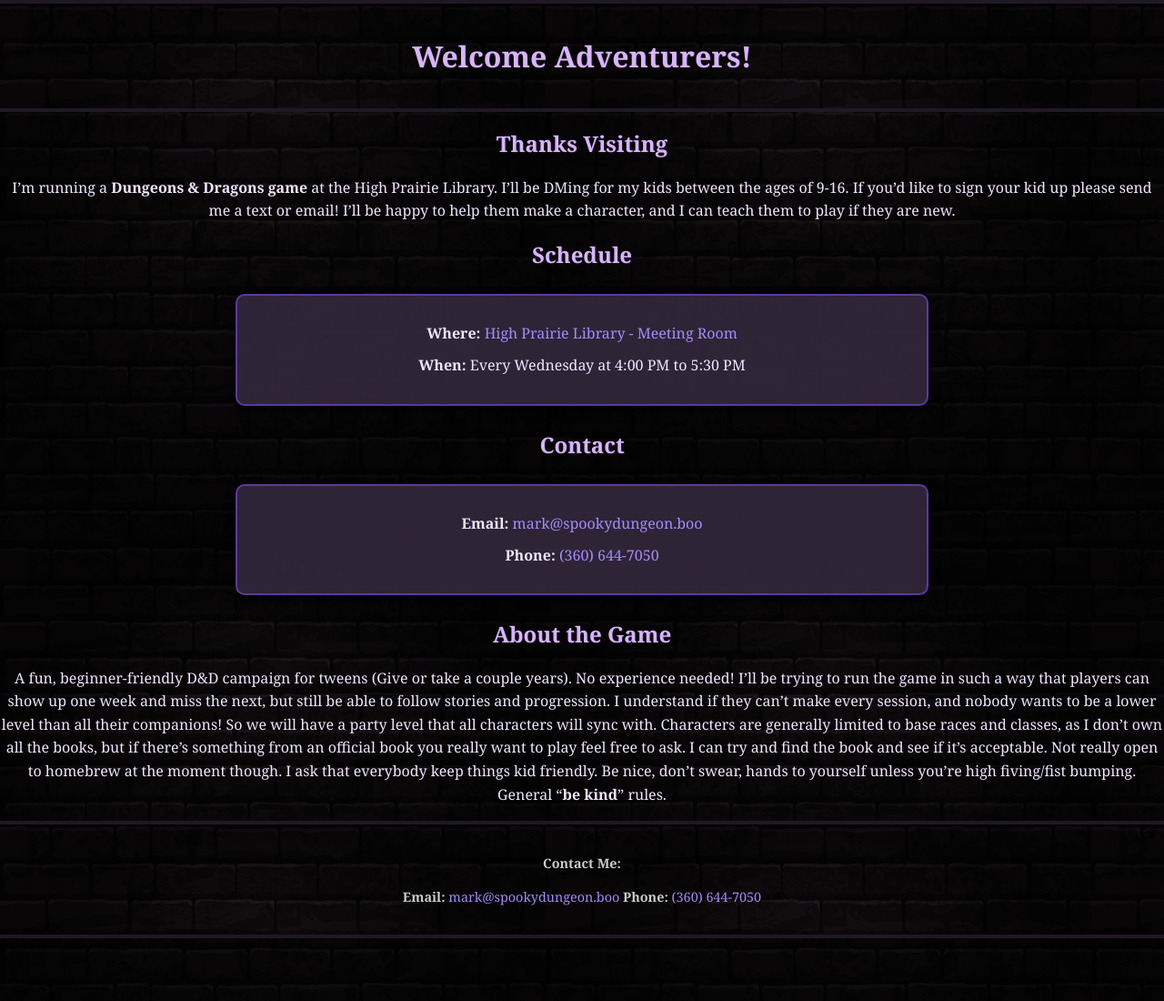
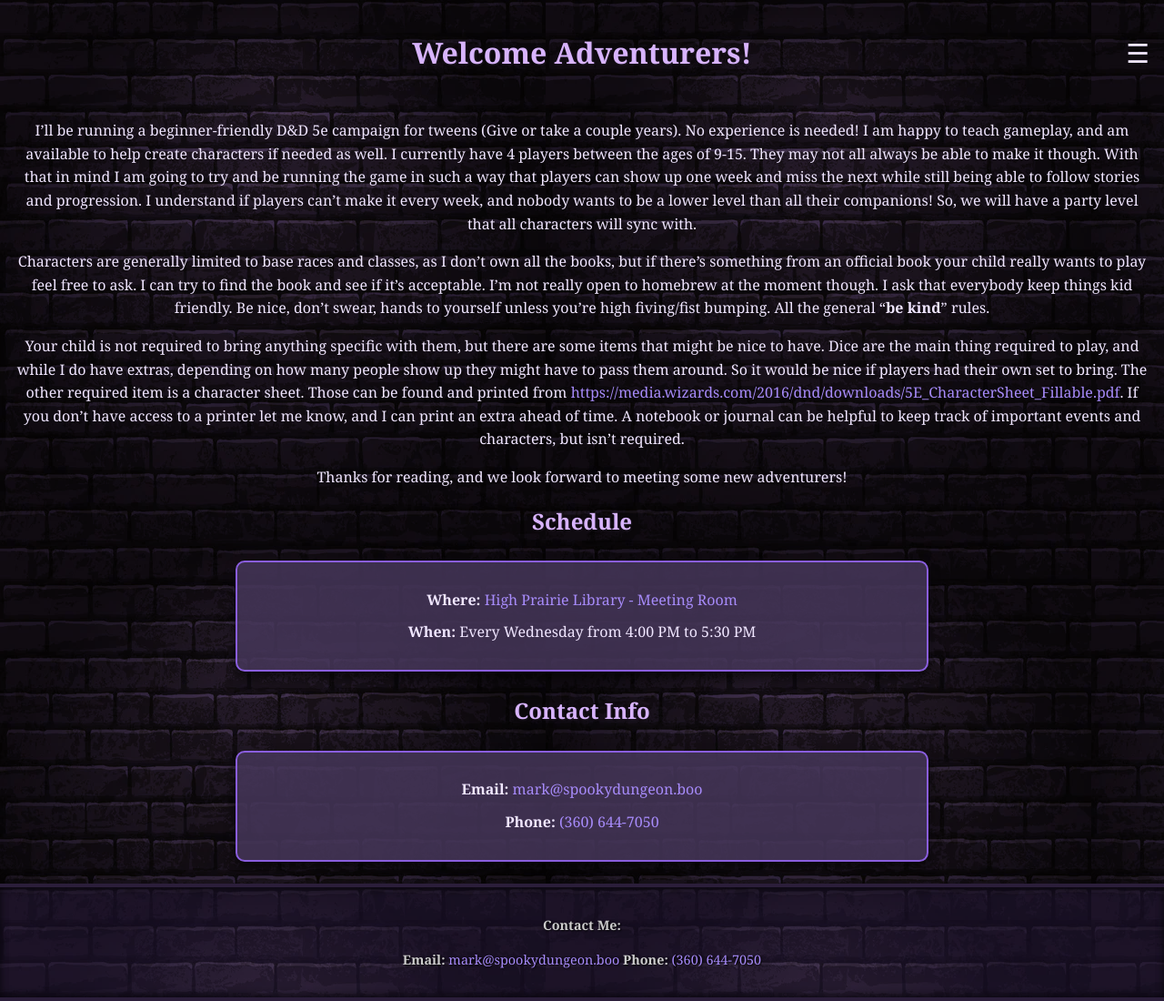
Before and after one commit to Felivath/felivath.github.io, a Jekyll site: the page built from index.markdown, in a window 1280 px wide. Shown: the whole page at 91% size. Built offline with Jekyll 4.4.1, drawn with Linux system fonts in a browser that asks for light colours; before the commit the page ends 1031 px from its top, so only the background shows below that.

Commit message:
Changing CSS and adding some addition pages and info!

```diff
--- a/_layouts/default.html
+++ b/_layouts/default.html
@@ -7,10 +7,27 @@
   <meta name="viewport" content="width=device-width, initial-scale=1.0">
   <link rel="stylesheet" href="/assets/style.css">
 </head>
+<script>
+function toggleMenu() {
+  const menu = document.getElementById("top-menu");
+  if (menu.style.display === "block") {
+    menu.style.display = "none";
+  } else {
+    menu.style.display = "block";
+  }
+}
+</script>
+
 <body>
-  <header class="page-header">
+  <header>
     <h1>{{ page.title }}</h1>
+    <div class="menu-button" onclick="toggleMenu()">☰</div>
+    <nav id="top-menu">
+      <a href="/">Home</a>
+      <a href="/contact.html">Contact</a>
+    </nav>
   </header>
+
   <main class="container">
     {{ content }}
   </main>
--- a/assets/style.css
+++ b/assets/style.css
@@ -4,11 +4,11 @@
 }
 
 body {
-  background-color: #2b2433;
+  background-color: #3a2c50; /* body color */
   background-image: url('/assets/images/DungeonTile.jpg');
   background-repeat: repeat;
   background-size: auto;
-  background-blend-mode: multiply;
+  background-blend-mode: overlay; /* changed from multiply */
   font-family: Georgia, serif;
   color: #f0e6ff;
   line-height: 1.6;
@@ -18,26 +18,68 @@
   min-height: 100vh;
 }
 
-header, footer {
-  background-color: #3a3045;
+header {
+  position: relative;
+  display: flex;
+  justify-content: center;
+  align-items: center;
+  padding: 1rem;
+}
+
+.menu-button {
+  position: absolute;
+  right: 1rem;
+  cursor: pointer;
+  font-size: 1.8rem;
+  color: #f0e6ff;
+  user-select: none;
+}
+
+#top-menu {
+  display: none; /* hidden by default */
+  position: absolute;
+  top: 100%;
+  right: 0;
+  background-color: rgba(60, 40, 90, 0.95);
+  padding: 1rem;
+  border-radius: 0 0 8px 8px;
+  text-align: right;
+}
+
+#top-menu a {
+  display: block;
+  margin: 0.5rem 0;
+  color: #d8b4fe;
+  text-decoration: none;
+}
+
+#top-menu a:hover {
+  color: #fff;
+}
+
+footer {
+  background-color: #3f3153; /* slightly lighter than previous */
   background-image: url('/assets/images/DungeonTile.jpg');
   background-repeat: repeat;
   background-size: auto;
-  background-blend-mode: multiply;
+  background-blend-mode: soft-light;
   padding: 1rem;
   color: #fff;
-  border-top: 4px solid #1f1825;
-  border-bottom: 4px solid #1f1825;
+  border-top: 4px solid #2b1e3a;
+  border-bottom: 4px solid #2b1e3a;
   text-shadow: 1px 1px 2px #000;
+  box-shadow: inset 0 -4px 8px rgba(0,0,0,0.4), inset 0 4px 8px rgba(0,0,0,0.4);
 }
+
 
 main {
   flex: 1;
+  padding: 0 1rem;
 }
 
 .box {
-  background-color: rgba(50, 40, 60, 0.9);
-  border: 2px solid #5d399e;
+  background-color: rgba(70, 55, 90, 0.85);
+  border: 2px solid #8a5edf;
   border-radius: 10px;
   padding: 1.2rem 1.8rem;
   margin: 1.5rem auto;
@@ -73,3 +115,25 @@
   padding: 1rem;
   text-shadow: 1px 1px 2px #000;
 }
+
+form input, form textarea {
+  width: 100%;
+  padding: 0.5rem;
+  border-radius: 5px;
+  border: 1px solid #8a5edf;
+  background-color: rgba(70, 55, 90, 0.85);
+  color: #f0e6ff;
+}
+
+form button {
+  background-color: #8a5edf;
+  color: #fff;
+  border: none;
+  padding: 0.6rem 1.2rem;
+  border-radius: 5px;
+  cursor: pointer;
+}
+
+form button:hover {
+  background-color: #a78bfa;
+}
--- a/index.markdown
+++ b/index.markdown
@@ -3,8 +3,13 @@
 title: "Welcome Adventurers!"
 ---
 
-##  Thanks Visiting
-I'm running a **Dungeons & Dragons game** at the High Prairie Library. I'll be DMing for my kids between the ages of 9-16. If you'd like to sign your kid up please send me a text or email! I'll be happy to help them make a character, and I can teach them to play if they are new.
+I'll be running a beginner-friendly D&D 5e campaign for tweens (Give or take a couple years). No experience is needed! I am happy to teach gameplay, and am available to help create characters if needed as well. I currently have 4 players between the ages of 9-15. They may not all always be able to make it though. With that in mind I am going to try and be running the game in such a way that players can show up one week and miss the next while still being able to follow stories and progression. I understand if players can't make it every week, and nobody wants to be a lower level than all their companions! So, we will have a party level that all characters will sync with.
+
+Characters are generally limited to base races and classes, as I don't own all the books, but if there's something from an official book your child really wants to play feel free to ask. I can try to find the book and see if it's acceptable. I'm not really open to homebrew at the moment though. I ask that everybody keep things kid friendly. Be nice, don't swear, hands to yourself unless you're high fiving/fist bumping. All the general "**be kind**" rules.
+
+Your child is not required to bring anything specific with them, but there are some items that might be nice to have. Dice are the main thing required to play, and while I do have extras, depending on how many people show up they might have to pass them around. So it would be nice if players had their own set to bring. The other required item is a character sheet. Those can be found and printed from <a href="https://media.wizards.com/2016/dnd/downloads/5E_CharacterSheet_Fillable.pdf" target="_blank">https://media.wizards.com/2016/dnd/downloads/5E_CharacterSheet_Fillable.pdf</a>. If you don't have access to a printer let me know, and I can print an extra ahead of time. A notebook or journal can be helpful to keep track of important events and characters, but isn't required.
+
+Thanks for reading, and we look forward to meeting some new adventurers!
 
 
 ##  Schedule
@@ -14,19 +19,13 @@
       High Prairie Library - Meeting Room
     </a>
   </p>
-  <p><strong>When:</strong> Every Wednesday at 4:00 PM to 5:30 PM</p>
+  <p><strong>When:</strong> Every Wednesday from 4:00 PM to 5:30 PM</p>
 </div>
 
 
 
-##  Contact
+##  Contact Info
 <div class="box">
 <p><strong>Email:</strong> <a href="mailto:mark@spookydungeon.boo">mark@spookydungeon.boo</a></p>
 <p><strong>Phone:</strong> <a href="tel:13606447050">(360) 644-7050</a></p>
 </div>
-
-
-
-
-##  About the Game
-A fun, beginner-friendly D&D campaign for tweens (Give or take a couple years). No experience needed! I'll be trying to run the game in such a way that players can show up one week and miss the next, but still be able to follow stories and progression. I understand if they can't make every session, and nobody wants to be a lower level than all their companions! So we will have a party level that all characters will sync with. Characters are generally limited to base races and classes, as I don't own all the books, but if there's something from an official book you really want to play feel free to ask. I can try and find the book and see if it's acceptable. Not really open to homebrew at the moment though. I ask that everybody keep things kid friendly. Be nice, don't swear, hands to yourself unless you're high fiving/fist bumping. General "**be kind**" rules.
```
Also changed, not shown: contact.markdown (added, +22 -0 lines).
